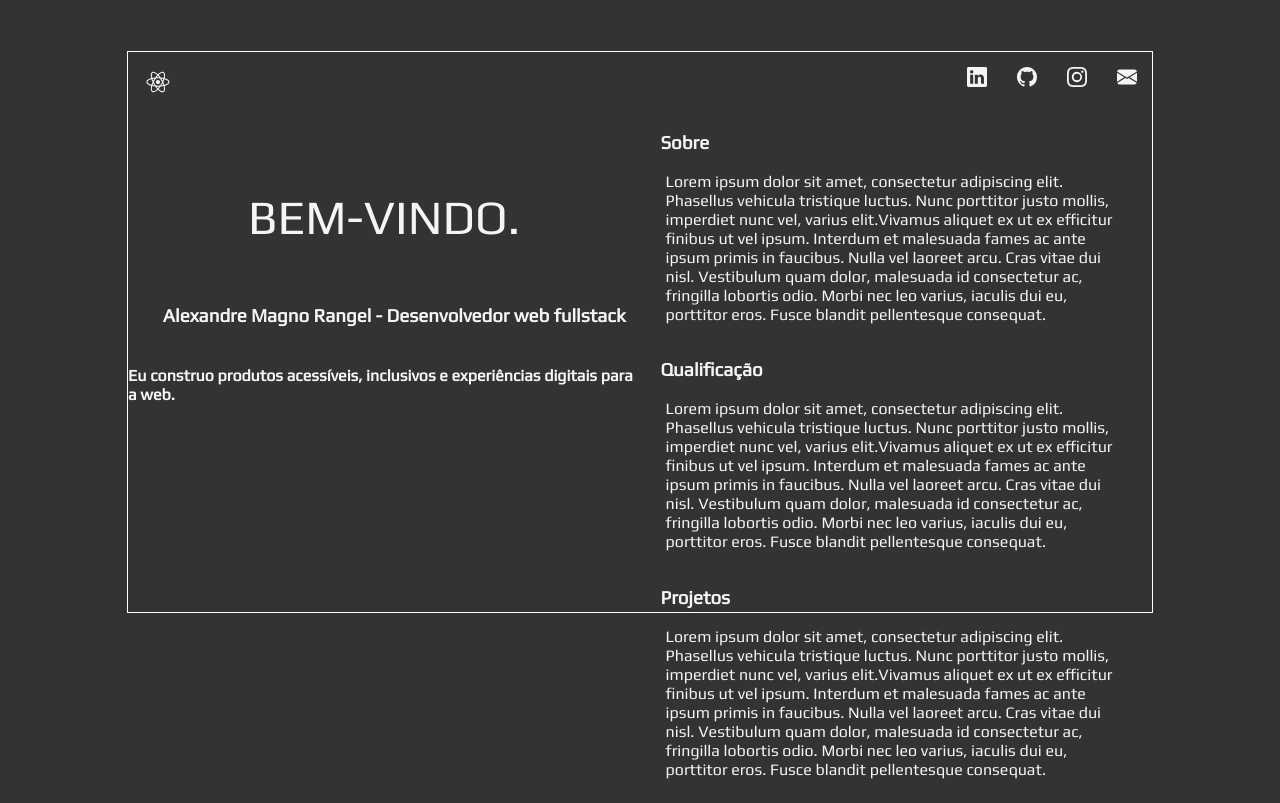
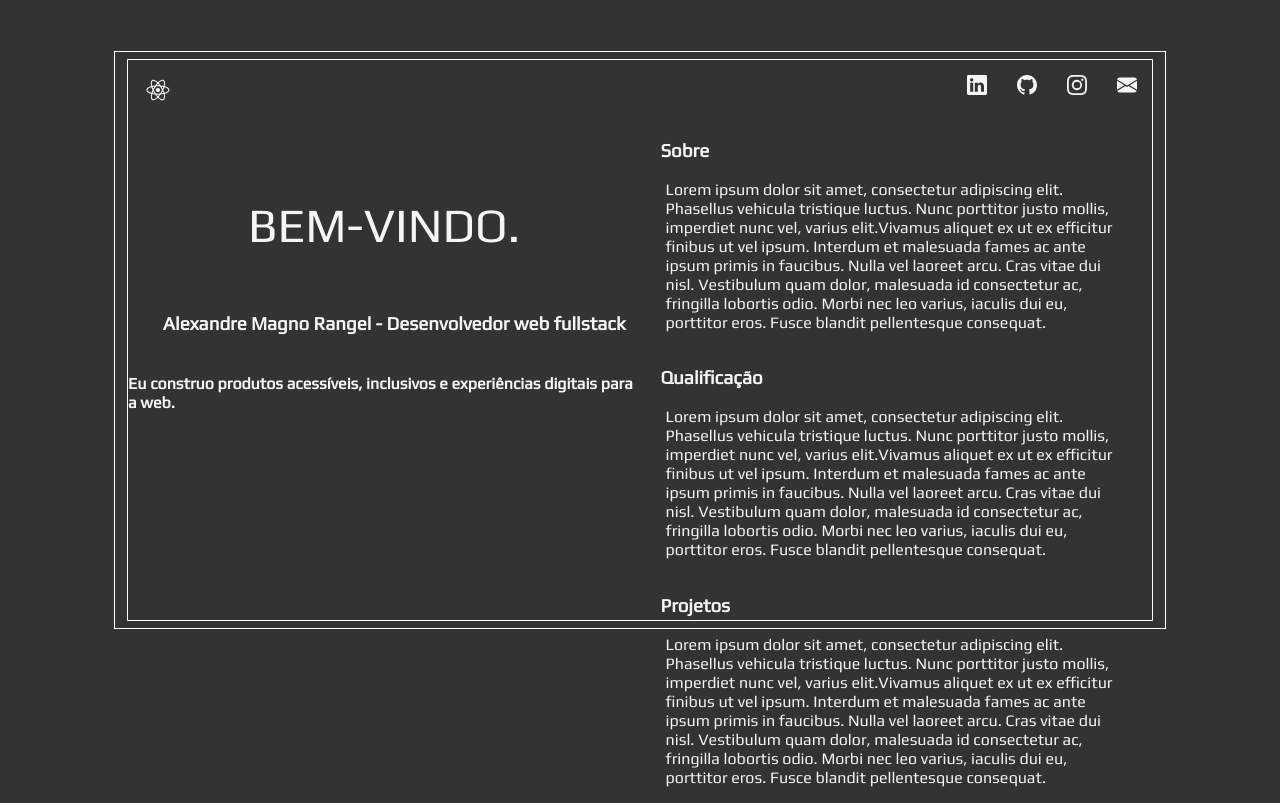
Before and after one commit to AlexandreR4ngel/Alexandrer4ngel.github.io, a React (Create React App) app: page / in a window 1280 px wide. Built offline with nearby package versions, Linux system fonts and the light colour scheme.

Commit message:
Adicionando divAppGrad

```diff
--- a/src/App.js
+++ b/src/App.js
@@ -5,11 +5,13 @@ import './App.style.css';
 
 function App() {
   return (
-    <div id='divAppMaior'>
-      <Header />
-      <div className='divPrincipal'>
-        <Section />
-        <Main />
+    <div id='divAppGrad'>
+      <div id='divAppMaior'>
+        <Header />
+        <div className='divPrincipal'>
+          <Section />
+          <Main />
+        </div>
       </div>
     </div>
   );
--- a/src/App.style.css
+++ b/src/App.style.css
@@ -1,9 +1,18 @@
+#divAppGrad {
+    border: 1px solid white;
+    width: 82vw;
+    height: 72vh;
+    margin: auto;
+    margin-top: 4%;
+    display: flex;
+    justify-content: center;
+}
+
 #divAppMaior {
     border: 1px solid white;
     width: 80vw;
     height: 70vh;
     margin: auto;
-    margin-top: 4%;
 }
 
 .divPrincipal {
```
